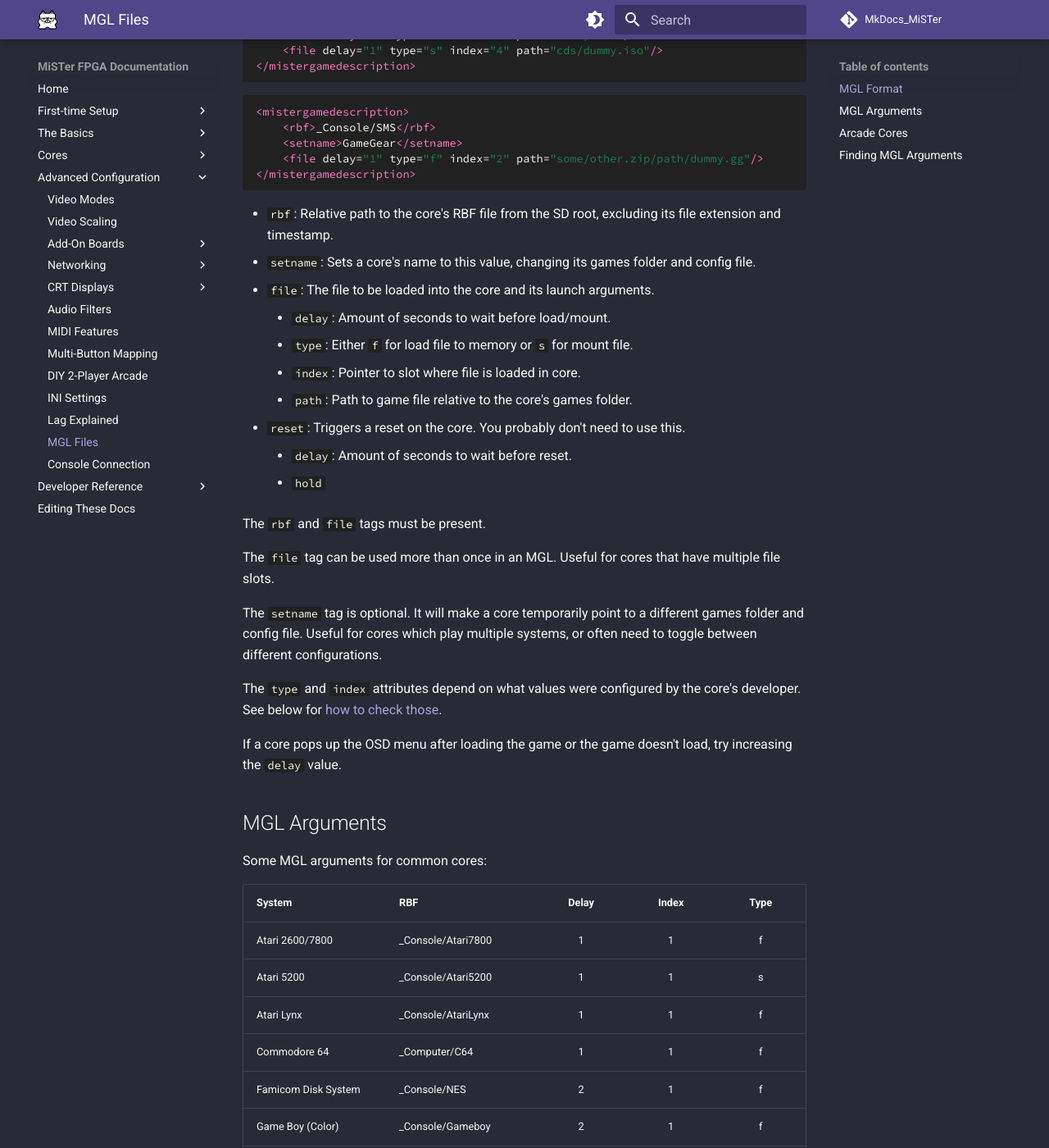
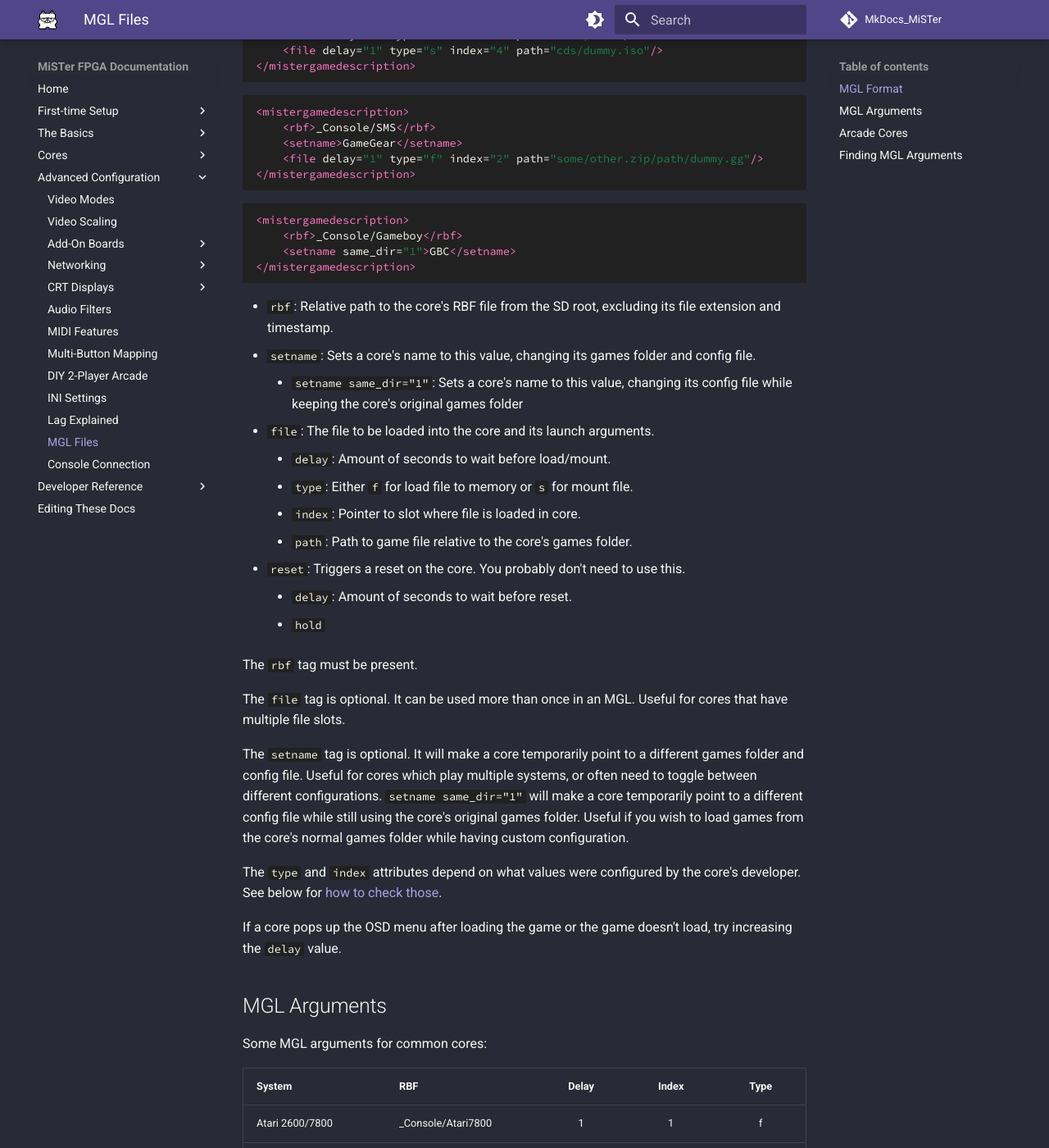
Before and after one commit to MiSTer-devel/MkDocs_MiSTer, an MkDocs documentation site: the page built from docs/advanced/mgl.md, in a window 1280 px wide and 1400 px high, scrolled down 884 px. Shown: the whole window at 82% size. Built offline with MkDocs 1.6.1 and Material for MkDocs 9.7.7, drawn with Linux system fonts in a browser that asks for light colours; comment, search, counter and statistics services are not loaded.

Commit message:
Add setname same_dir="1"

````diff
--- a/docs/advanced/mgl.md
+++ b/docs/advanced/mgl.md
@@ -40,8 +40,16 @@ Example MGL files:
 </mistergamedescription>
 ```
 
+```xml
+<mistergamedescription>
+	<rbf>_Console/Gameboy</rbf>
+	<setname same_dir="1">GBC</setname>
+</mistergamedescription>
+```
+
 * `rbf`: Relative path to the core's RBF file from the SD root, excluding its file extension and timestamp.
 * `setname`: Sets a core's name to this value, changing its games folder and config file.
+    * `setname same_dir="1"`: Sets a core's name to this value, changing its config file while keeping the core's original games folder
 * `file`: The file to be loaded into the core and its launch arguments.
     * `delay`: Amount of seconds to wait before load/mount.
     * `type`: Either `f` for load file to memory or `s` for mount file.
@@ -51,11 +59,11 @@ Example MGL files:
     * `delay`: Amount of seconds to wait before reset.
 	* `hold`
 
-The `rbf` and `file` tags must be present.
+The `rbf` tag must be present.
 
-The `file` tag can be used more than once in an MGL. Useful for cores that have multiple file slots.
+The `file` tag is optional. It can be used more than once in an MGL. Useful for cores that have multiple file slots.
 
-The `setname` tag is optional. It will make a core temporarily point to a different games folder and config file. Useful for cores which play multiple systems, or often need to toggle between different configurations.
+The `setname` tag is optional. It will make a core temporarily point to a different games folder and config file. Useful for cores which play multiple systems, or often need to toggle between different configurations. `setname same_dir="1"` will make a core temporarily point to a different config file while still using the core's original games folder. Useful if you wish to load games from the core's normal games folder while having custom configuration.
 
 The `type` and `index` attributes depend on what values were configured by the core's developer. See below for [how to check those](#finding-mgl-arguments).
 
````
